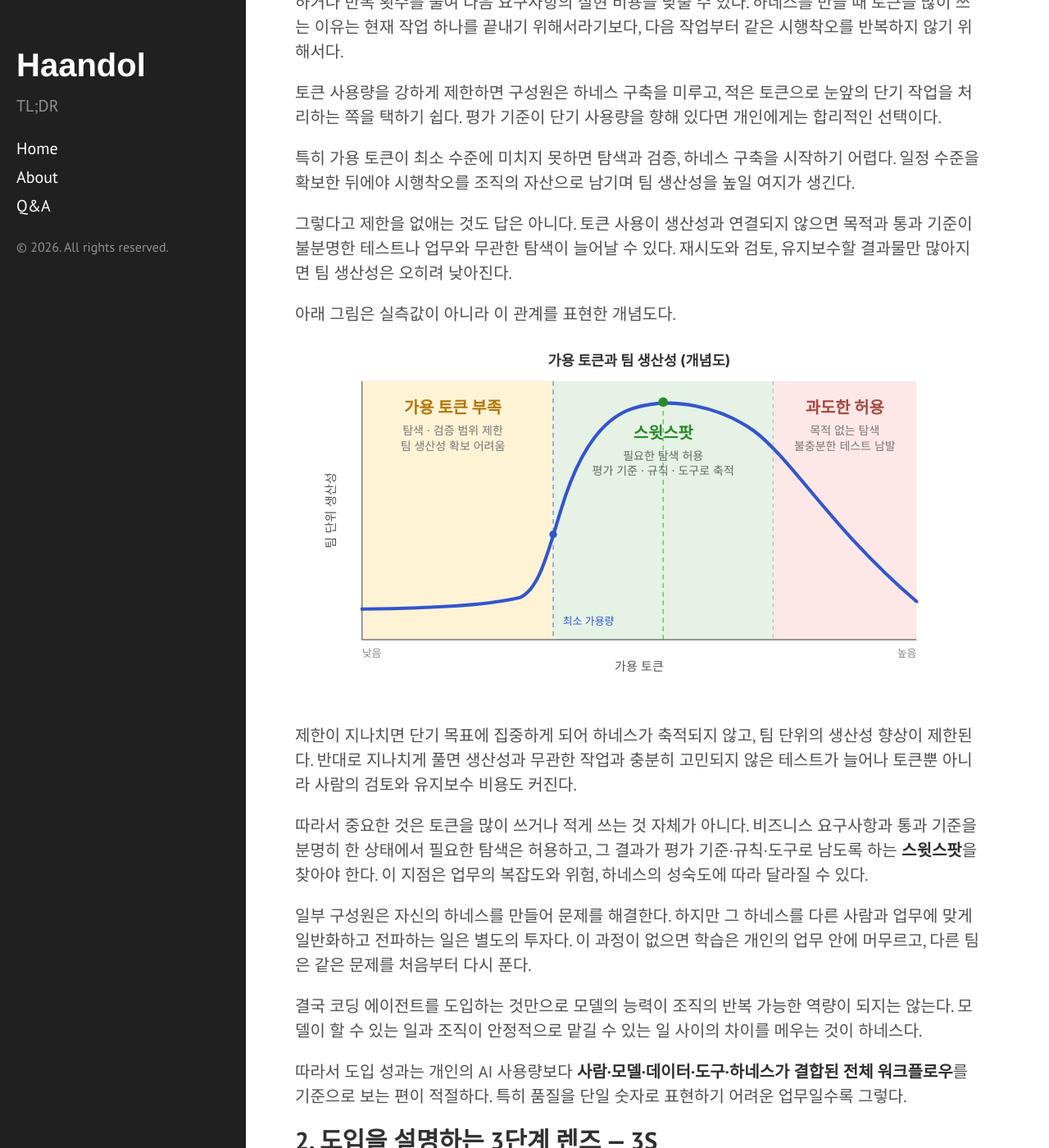
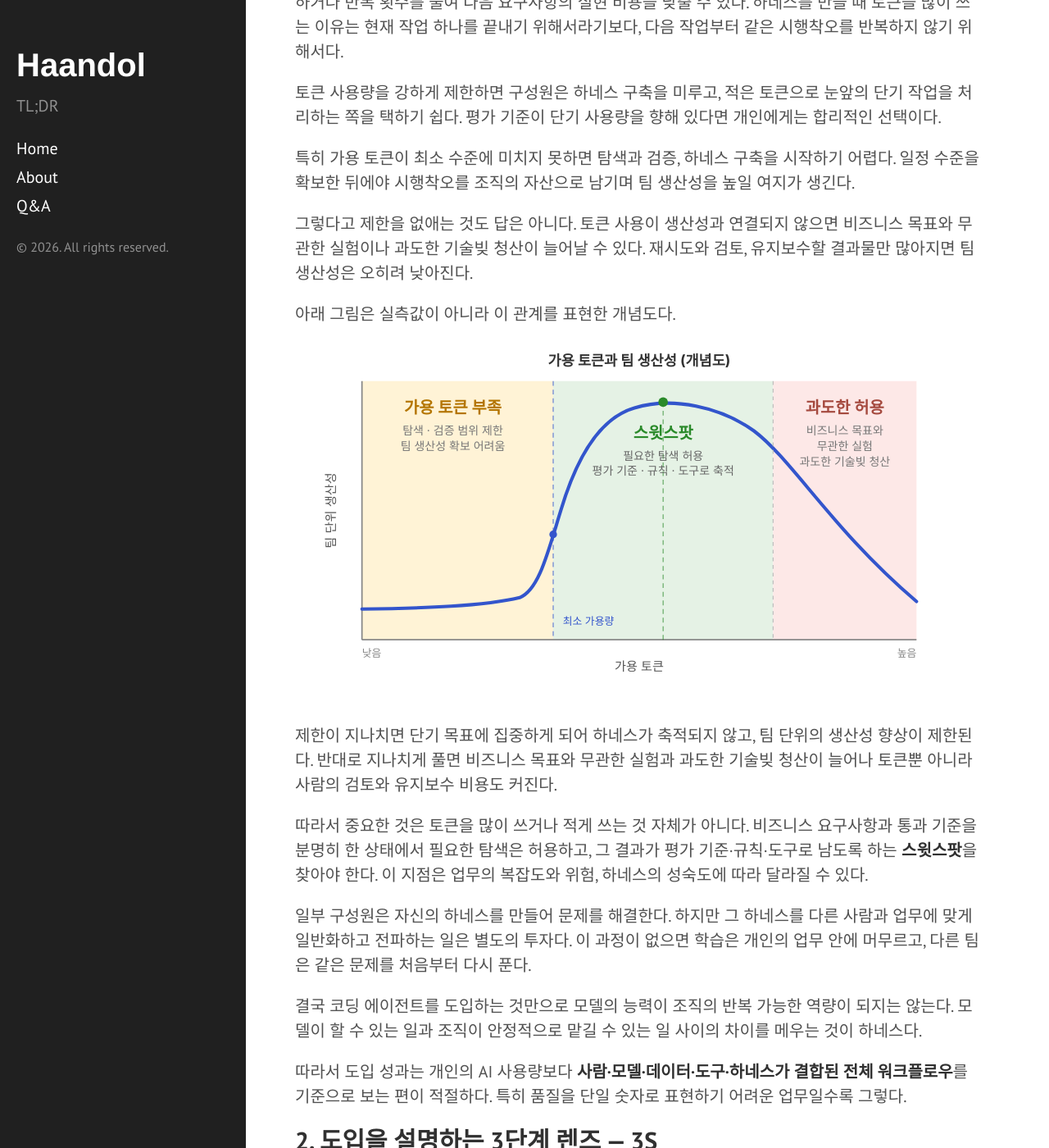
Before and after one commit to haandol/haandol.github.com, a Jekyll site: the page built from _posts/2026-06-15-organizational-ai-adoption-3s.md, in a window 1280 px wide and 1400 px high, scrolled down 2025 px. Shown: the whole window at 82% size. Built offline with Jekyll 4.4.1, drawn with Linux system fonts in a browser that asks for light colours; comment, search, counter and statistics services are not loaded.

Commit message:
Refine token over-allocation labels

```diff
--- a/_posts/2026-06-15-organizational-ai-adoption-3s.md
+++ b/_posts/2026-06-15-organizational-ai-adoption-3s.md
@@ -40,13 +40,13 @@ AI를 도입하면서 동시에 토큰을 최소화하려 하면 긴장이 생
 
 특히 가용 토큰이 최소 수준에 미치지 못하면 탐색과 검증, 하네스 구축을 시작하기 어렵다. 일정 수준을 확보한 뒤에야 시행착오를 조직의 자산으로 남기며 팀 생산성을 높일 여지가 생긴다.
 
-그렇다고 제한을 없애는 것도 답은 아니다. 토큰 사용이 생산성과 연결되지 않으면 목적과 통과 기준이 불분명한 테스트나 업무와 무관한 탐색이 늘어날 수 있다. 재시도와 검토, 유지보수할 결과물만 많아지면 팀 생산성은 오히려 낮아진다.
+그렇다고 제한을 없애는 것도 답은 아니다. 토큰 사용이 생산성과 연결되지 않으면 비즈니스 목표와 무관한 실험이나 과도한 기술빚 청산이 늘어날 수 있다. 재시도와 검토, 유지보수할 결과물만 많아지면 팀 생산성은 오히려 낮아진다.
 
 아래 그림은 실측값이 아니라 이 관계를 표현한 개념도다.
 
 ![가용 토큰이 최소 수준을 넘은 뒤 팀 생산성이 높아지고, 과도한 허용 구간에서 다시 낮아지는 개념 곡선](/assets/img/2026/0615/token-governance-productivity-curve.svg)
 
-제한이 지나치면 단기 목표에 집중하게 되어 하네스가 축적되지 않고, 팀 단위의 생산성 향상이 제한된다. 반대로 지나치게 풀면 생산성과 무관한 작업과 충분히 고민되지 않은 테스트가 늘어나 토큰뿐 아니라 사람의 검토와 유지보수 비용도 커진다.
+제한이 지나치면 단기 목표에 집중하게 되어 하네스가 축적되지 않고, 팀 단위의 생산성 향상이 제한된다. 반대로 지나치게 풀면 비즈니스 목표와 무관한 실험과 과도한 기술빚 청산이 늘어나 토큰뿐 아니라 사람의 검토와 유지보수 비용도 커진다.
 
 따라서 중요한 것은 토큰을 많이 쓰거나 적게 쓰는 것 자체가 아니다. 비즈니스 요구사항과 통과 기준을 분명히 한 상태에서 필요한 탐색은 허용하고, 그 결과가 평가 기준·규칙·도구로 남도록 하는 **스윗스팟**을 찾아야 한다. 이 지점은 업무의 복잡도와 위험, 하네스의 성숙도에 따라 달라질 수 있다.
 
```
Also changed, not shown: assets/img/2026/0615/token-governance-productivity-curve.svg.
